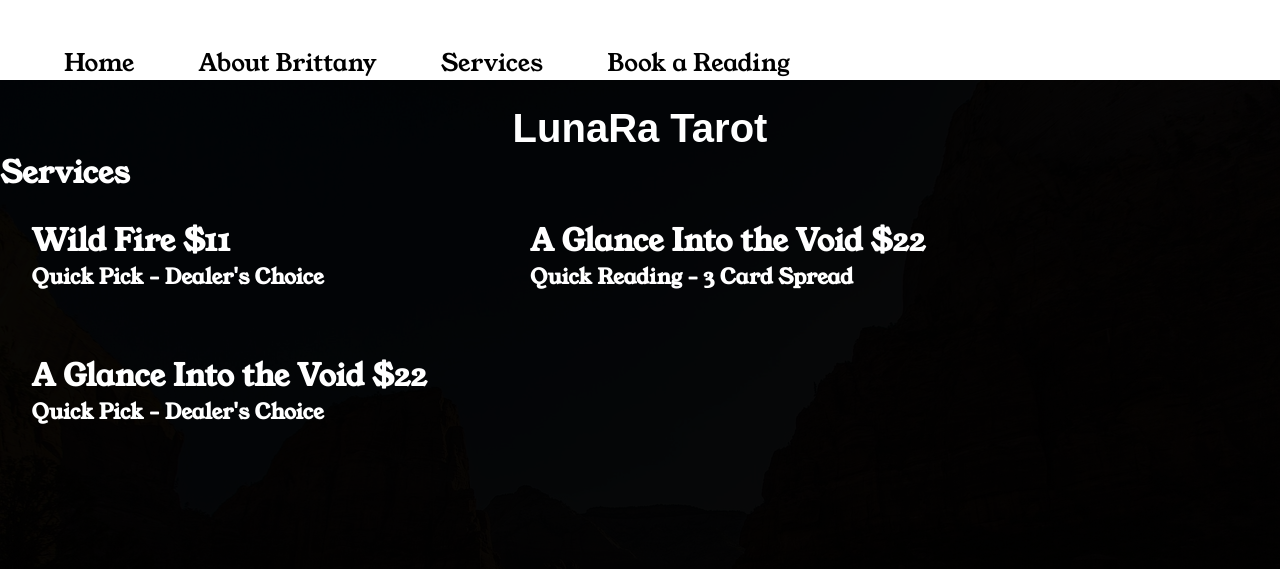
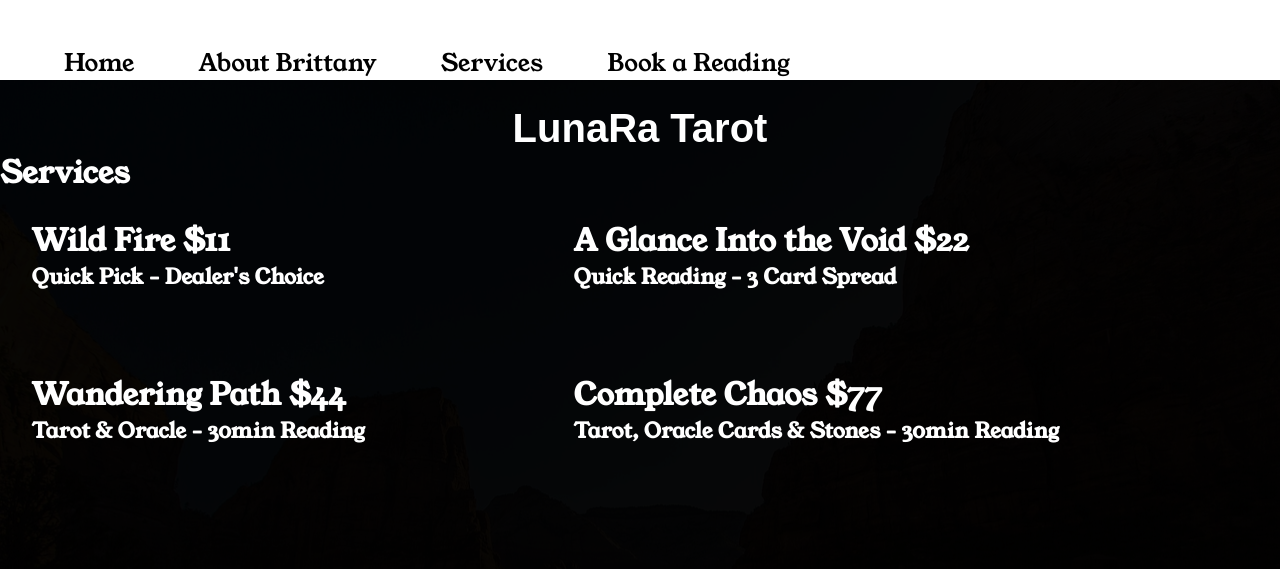
Before and after one commit to liamproche/project-b, a website: page services.html in a window 1280 px wide. Shown: the top 569 px of the page. Drawn offline with nearby package versions, Linux system fonts and the light colour scheme.

Commit message:
more service page building

```diff
--- a/services.html
+++ b/services.html
@@ -50,7 +50,7 @@
                         <p class="secondary-title">Other</p>
                         <p>RESTful Routing, JSON, EJS Templates, Git, GitHub, Responsive Design, Mobile-first Design</p> -->
                     </div>
-                    <div class="resume-secondary">
+                    <div class="resume-primary">
                         <h2 class="section-title">A Glance Into the Void $22</h2>
                         <h3 class="secondary-title">Quick Reading - 3 Card Spread</h3>
 
@@ -66,13 +66,13 @@
                         <a href="https://rosies-travel-tracker-app.herokuapp.com/trips" class="title-link" target="blank">Rosie's Travel Planner</a>
                         <p><strong>Technologies</strong> | HTML, CSS, Javascript, JQuery, EJS Templates, Mongoose/MongoDB, Node.js, Express.js, Bootstrap </p> -->
                     </div>
-                    <div class="resume-primary" id="tao-1">
-                        <h2 class="section-title">A Glance Into the Void $22</h2>
-                        <h3 class="secondary-title">Quick Pick - Dealer's Choice</h3>
-
-                        <!-- <h2 class="secondary-title">The Atlanta Opera</h2>
-                        <h2 class="position-title">Film Projects Manager</h2>
-                        <h2 class="dates">April 2021 - October 2021</h2> -->
+                    <div class="resume-primary">
+                        <h2 class="section-title">Wandering Path $44</h2>
+                        <h3 class="secondary-title">Tarot & Oracle - 30min Reading</h3>
+                    </div>
+                    <div class="resume-primary">
+                        <h2 class="section-title">Complete Chaos $77</h2>
+                        <h3 class="secondary-title">Tarot, Oracle Cards & Stones - 30min Reading</h3>
                     </div>
                     <!-- <div class="bullet-points">
                         <ul>
```
